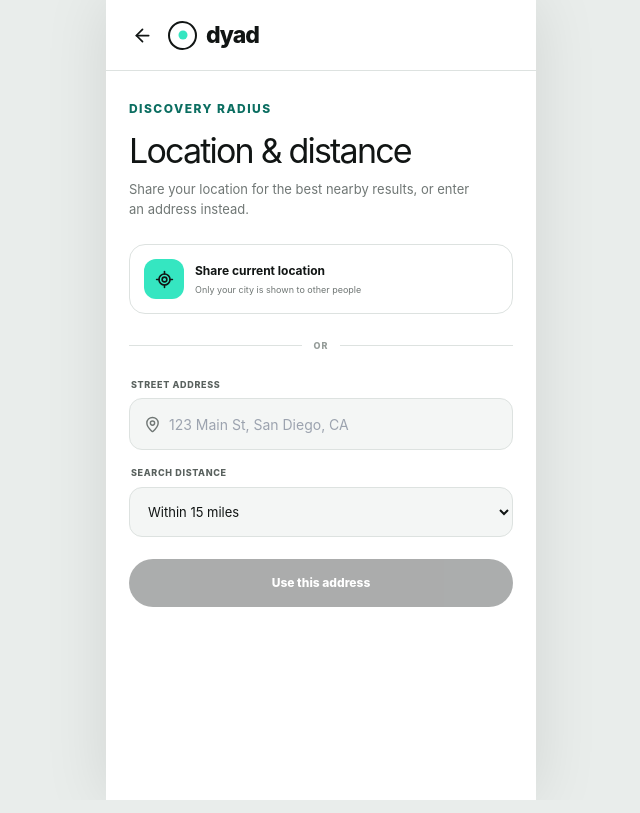
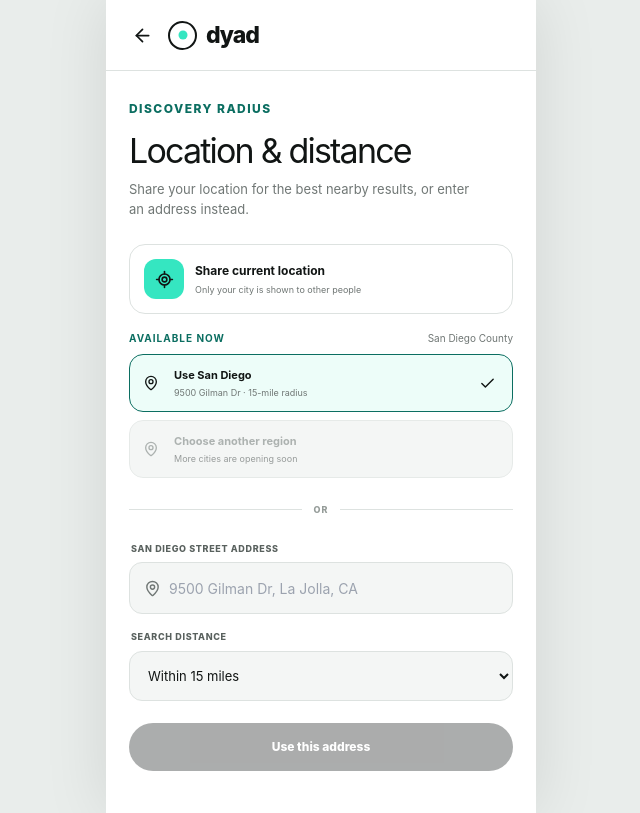
Before and after one commit to manwithaneuralnetwork/dyad-meta-ai-hackathon, a Next.js app: page /settings/location in a window 1280 px wide. Shown: the whole page, without its empty margins (319-959 px from the left). Built offline with nearby package versions, Linux system fonts and the light colour scheme.

Commit message:
Refine activity state and San Diego availability

```diff
--- a/app/dyad.module.css
+++ b/app/dyad.module.css
@@ -66,6 +66,7 @@
 .feedPage { display: flex; height: 100dvh; min-height: 600px; flex-direction: column; }
 .feedHeader { flex: 0 0 auto; padding-bottom: 18px; }
 .profileBadge { display: grid; place-items: center; width: 38px; height: 38px; border: 1px solid var(--dyad-border); border-radius: 50%; background: var(--dyad-surface); font-size: 11px; font-weight: 800; }
+.profileSummary { display: flex; align-items: center; gap: 8px; color: var(--dyad-ink); font-size: 11px; font-weight: 800; text-decoration: none; }
 .feedScroll { min-height: 0; flex: 1 1 auto; overflow-y: auto; padding: 11px 20px 42px; scrollbar-width: none; }
 .feedScroll::-webkit-scrollbar { display: none; }
 .feedScroll > h1 { margin: 0 0 29px; font-size: 36px; line-height: 1; letter-spacing: -2px; }
@@ -450,6 +451,16 @@
 .locationShareButton strong, .locationShareButton small { display: block; }
 .locationShareButton strong { margin-bottom: 3px; font-size: 12px; }
 .locationShareButton small { color: var(--dyad-muted); font-size: 9px; }
+.regionAvailability { display: grid; gap: 8px; margin-top: 17px; }
+.regionAvailability > p { display: flex; align-items: baseline; justify-content: space-between; margin: 0; font-size: 10px; }
+.regionAvailability > p strong { color: var(--dyad-aqua-deep); text-transform: uppercase; letter-spacing: .1em; }
+.regionAvailability > p span { color: var(--dyad-muted); }
+.sanDiegoButton, .regionUnavailable { display: grid; width: 100%; grid-template-columns: 22px 1fr 20px; align-items: center; gap: 9px; padding: 12px 13px; border-radius: 14px; text-align: left; }
+.sanDiegoButton { border: 1px solid var(--dyad-aqua-deep); background: color-mix(in srgb, var(--dyad-aqua) 9%, white); color: var(--dyad-ink); }
+.sanDiegoButton > span, .regionUnavailable > span { display: grid; gap: 2px; }
+.sanDiegoButton strong, .regionUnavailable strong { font-size: 11px; }
+.sanDiegoButton small, .regionUnavailable small { color: var(--dyad-muted); font-size: 9px; }
+.regionUnavailable { border: 1px solid var(--dyad-border); background: #f1f3f2; color: #8d9592; opacity: .72; }
 .locationDivider { display: flex; align-items: center; gap: 12px; margin: 25px 0; color: #959c99; font-size: 9px; font-weight: 780; letter-spacing: 1px; }
 .locationDivider::before, .locationDivider::after { content: ""; height: 1px; flex: 1; background: var(--dyad-border); }
 .locationField > span:first-child { display: block; margin-bottom: 7px; color: #59615e; font-size: 10px; font-weight: 780; letter-spacing: .7px; text-transform: uppercase; }
--- a/app/feed/page.tsx
+++ b/app/feed/page.tsx
@@ -50,7 +50,7 @@ function EventRow({
         <p className={styles.eventAddress}><MapPin size={13} aria-hidden="true" />{activityLocation(activity) || activity.city}</p>
         <div className={styles.eventActions}>
           <button className={`${styles.actionPill} ${state.interested ? styles.actionSelected : ""}`} type="button" disabled={busy} onClick={() => { const interested = !state.interested; onChange({ ...state, interested, discoverable: interested }); }}><Heart size={12} fill={state.interested ? "currentColor" : "none"} aria-hidden="true" />Interested</button>
-          <button className={`${styles.actionPill} ${state.discoverable ? styles.actionSelected : ""}`} type="button" disabled={busy} onClick={onFindCompany}><UsersRound size={12} aria-hidden="true" />Find company</button>
+          <button className={styles.actionPill} type="button" disabled={busy} onClick={onFindCompany}><UsersRound size={12} aria-hidden="true" />Find company</button>
         </div>
         <button className={`${styles.iconButton} ${styles.saveButton} ${state.saved ? styles.saveSelected : ""}`} type="button" disabled={busy} aria-label={`${state.saved ? "Unsave" : "Save"} ${activity.title}`} onClick={() => onChange({ ...state, saved: !state.saved })}><Bookmark size={15} fill={state.saved ? "currentColor" : "none"} /></button>
       </div>
--- a/app/onboarding/location/page.tsx
+++ b/app/onboarding/location/page.tsx
@@ -18,7 +18,7 @@ export default function LocationPage() {
   const router = useRouter();
   const [address, setAddress] = useState("");
   const [coordinates, setCoordinates] = useState<Coordinates | null>(null);
-  const [status, setStatus] = useState<"idle" | "locating" | "shared" | "denied">("idle");
+  const [status, setStatus] = useState<"idle" | "locating" | "shared" | "denied" | "outside">("idle");
   const [saving, setSaving] = useState(false);
   const [error, setError] = useState("");
 
@@ -27,6 +27,11 @@ export default function LocationPage() {
     setError("");
     navigator.geolocation.getCurrentPosition(
       (position) => {
+        if (!isSanDiegoArea(position.coords.latitude, position.coords.longitude)) {
+          setCoordinates(null);
+          setStatus("outside");
+          return;
+        }
         setCoordinates({ latitude: position.coords.latitude, longitude: position.coords.longitude });
         setStatus("shared");
       },
@@ -35,10 +40,14 @@ export default function LocationPage() {
     );
   }
 
-  async function finish() {
-    const trimmedAddress = address.trim();
+  async function finish(addressOverride?: string) {
+    const trimmedAddress = (addressOverride ?? address).trim();
     if (!coordinates && !trimmedAddress) {
       setError("Share your location or enter an address to continue.");
+      return;
+    }
+    if (!coordinates && !isSanDiegoAddress(trimmedAddress)) {
+      setError("For now, enter a San Diego County address to continue.");
       return;
     }
 
@@ -99,21 +108,35 @@ export default function LocationPage() {
             <ArrowRight size={18} />
           </button>
           {status === "denied" && <p className={styles.settingsError}>Location wasn’t available. Enter your address below instead.</p>}
+          {status === "outside" && <p className={styles.settingsError}>Dyad is currently available in San Diego County. More cities are opening soon.</p>}
 
           <div className={styles.locationDivider}><span>OR</span></div>
           <label className={styles.locationField}>
-            <span>Enter your street address</span>
-            <span className={styles.locationInputWrap}><MapPin size={17} /><input type="text" value={address} onChange={(event) => setAddress(event.target.value)} placeholder="123 Main St, San Diego, CA" /></span>
+            <span>Enter a San Diego street address</span>
+            <span className={styles.locationInputWrap}><MapPin size={17} /><input type="text" value={address} onChange={(event) => setAddress(event.target.value)} placeholder="9500 Gilman Dr, La Jolla, CA" /></span>
           </label>
           <p className={styles.locationNote}>Your precise location stays private. Other people will only see the city you choose.</p>
+          <div className={styles.regionAvailability}>
+            <p><strong>Available now</strong><span>San Diego County</span></p>
+            <button className={styles.sanDiegoButton} type="button" onClick={() => void finish("9500 Gilman Dr, La Jolla, CA 92093")} disabled={saving}><MapPin size={16} /><span><strong>Continue with San Diego</strong><small>9500 Gilman Dr · 15-mile radius</small></span><ArrowRight size={17} /></button>
+            <button className={styles.regionUnavailable} type="button" disabled><MapPin size={16} /><span><strong>Choose another region</strong><small>More cities are opening soon</small></span></button>
+          </div>
           {error ? <p className={styles.settingsError} role="alert">{error}</p> : null}
         </div>
 
         <footer className={styles.onboardingFooter}>
           <span>That’s everything</span>
-          <button className={styles.onboardingNext} type="button" onClick={finish} disabled={saving || (!coordinates && !address.trim())}>{saving ? "Saving…" : "Finish"}<ArrowRight size={17} /></button>
+          <button className={styles.onboardingNext} type="button" onClick={() => void finish()} disabled={saving || (!coordinates && !address.trim())}>{saving ? "Saving…" : "Finish"}<ArrowRight size={17} /></button>
         </footer>
       </section>
     </main>
   );
 }
+
+function isSanDiegoArea(latitude: number, longitude: number) {
+  return latitude >= 32.53 && latitude <= 33.51 && longitude >= -117.61 && longitude <= -116.08;
+}
+
+function isSanDiegoAddress(address: string) {
+  return /san diego|la jolla|chula vista|el cajon|escondido|oceanside|carlsbad|encinitas|vista|san marcos|national city|coronado|poway|santee|lemon grove|imperial beach|\b(?:919|920|921)\d{2}\b/i.test(address);
+}
--- a/app/settings/location/page.tsx
+++ b/app/settings/location/page.tsx
@@ -8,7 +8,7 @@ import styles from "../../dyad.module.css";
 export default function LocationSettingsPage() {
   const [address, setAddress] = useState("");
   const [distance, setDistance] = useState("15");
-  const [status, setStatus] = useState<"idle" | "locating" | "shared" | "denied" | "saved">("idle");
+  const [status, setStatus] = useState<"idle" | "locating" | "shared" | "denied" | "outside" | "saved">("idle");
 
   useEffect(() => {
     const stored = sessionStorage.getItem("dyad-location");
@@ -23,6 +23,10 @@ export default function LocationSettingsPage() {
     setStatus("locating");
     navigator.geolocation.getCurrentPosition(
       (position) => {
+        if (!isSanDiegoArea(position.coords.latitude, position.coords.longitude)) {
+          setStatus("outside");
+          return;
+        }
         sessionStorage.setItem("dyad-location", JSON.stringify({ mode: "gps", latitude: position.coords.latitude, longitude: position.coords.longitude, distance }));
         setAddress("");
         setStatus("shared");
@@ -32,8 +36,14 @@ export default function LocationSettingsPage() {
     );
   }
 
-  function saveAddress() {
-    sessionStorage.setItem("dyad-location", JSON.stringify({ mode: "address", address, distance }));
+  function saveAddress(addressOverride?: string) {
+    const nextAddress = addressOverride ?? address;
+    if (!isSanDiegoAddress(nextAddress)) {
+      setStatus("outside");
+      return;
+    }
+    setAddress(nextAddress);
+    sessionStorage.setItem("dyad-location", JSON.stringify({ mode: "address", address: nextAddress, distance }));
     setStatus("saved");
   }
 
@@ -45,12 +55,26 @@ export default function LocationSettingsPage() {
         <span><strong>{status === "shared" ? "Current location shared" : status === "locating" ? "Finding your location…" : "Share current location"}</strong><small>Only your city is shown to other people</small></span>
       </button>
       {status === "denied" && <p className={styles.settingsError}>Location wasn’t available. Enter an address below instead.</p>}
+      {status === "outside" && <p className={styles.settingsError}>Dyad is currently available in San Diego County. More cities are opening soon.</p>}
+      <div className={styles.regionAvailability}>
+        <p><strong>Available now</strong><span>San Diego County</span></p>
+        <button className={styles.sanDiegoButton} type="button" onClick={() => saveAddress("9500 Gilman Dr, La Jolla, CA 92093")}><MapPin size={16} /><span><strong>Use San Diego</strong><small>9500 Gilman Dr · {distance}-mile radius</small></span><Check size={17} /></button>
+        <button className={styles.regionUnavailable} type="button" disabled><MapPin size={16} /><span><strong>Choose another region</strong><small>More cities are opening soon</small></span></button>
+      </div>
       <div className={styles.locationDivider}><span>OR</span></div>
       <div className={styles.settingsForm}>
-        <label><span>Street address</span><span className={styles.locationInputWrap}><MapPin size={17} /><input value={address} onChange={(event) => setAddress(event.target.value)} placeholder="123 Main St, San Diego, CA" /></span></label>
+        <label><span>San Diego street address</span><span className={styles.locationInputWrap}><MapPin size={17} /><input value={address} onChange={(event) => setAddress(event.target.value)} placeholder="9500 Gilman Dr, La Jolla, CA" /></span></label>
         <label><span>Search distance</span><select value={distance} onChange={(event) => setDistance(event.target.value)}><option value="5">Within 5 miles</option><option value="15">Within 15 miles</option><option value="30">Within 30 miles</option><option value="50">Within 50 miles</option></select></label>
-        <button className={styles.settingsSaveButton} type="button" disabled={!address.trim()} onClick={saveAddress}>{status === "saved" ? <><Check size={17} />Address saved</> : "Use this address"}</button>
+        <button className={styles.settingsSaveButton} type="button" disabled={!address.trim()} onClick={() => saveAddress()}>{status === "saved" ? <><Check size={17} />Address saved</> : "Use this address"}</button>
       </div>
     </SettingsShell>
   );
 }
+
+function isSanDiegoArea(latitude: number, longitude: number) {
+  return latitude >= 32.53 && latitude <= 33.51 && longitude >= -117.61 && longitude <= -116.08;
+}
+
+function isSanDiegoAddress(address: string) {
+  return /san diego|la jolla|chula vista|el cajon|escondido|oceanside|carlsbad|encinitas|vista|san marcos|national city|coronado|poway|santee|lemon grove|imperial beach|\b(?:919|920|921)\d{2}\b/i.test(address);
+}
```
Also changed, not shown: app/activity/activity-client.tsx (+3 -6 lines), app/app-navigation.tsx (+20 -1 lines), lib/activity-enrichment.ts (+14 -1 lines), 1 other file (tests, documents, lock files or other folders).
